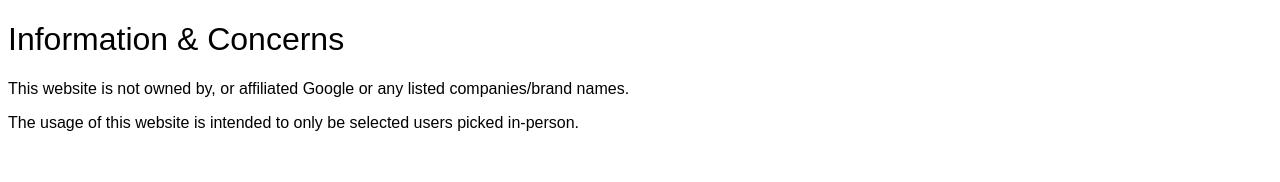
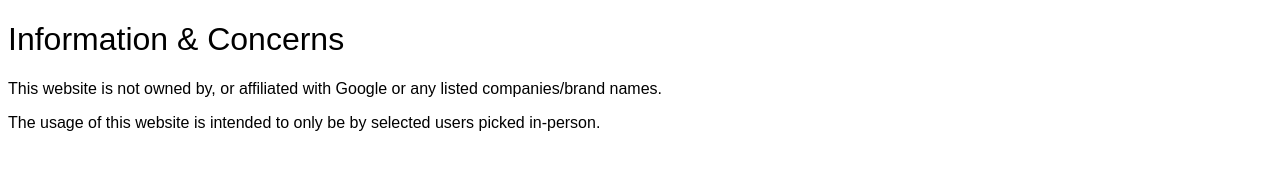
Before and after one commit to DunkyDouble/dunkysite, a SvelteKit app: page /info in a window 1280 px wide. Shown: the top 182 px of the page. Built offline with nearby package versions, Linux system fonts and the light colour scheme; a web font is replaced by a local one.

Commit message:
fix spelling errors

```diff
--- a/src/routes/info/+page.svelte
+++ b/src/routes/info/+page.svelte
@@ -1,7 +1,7 @@
 <main>
     <h1>Information & Concerns</h1>
-    <p>This website is not owned by, or affiliated Google or any listed companies/brand names.</p>
-    <p>The usage of this website is intended to only be selected users picked in-person.</p>
+    <p>This website is not owned by, or affiliated with Google or any listed companies/brand names.</p>
+    <p>The usage of this website is intended to only be by selected users picked in-person.</p>
     <br />
     <p>If you found this GitHub repository online, this is a small friends-only project only meant to be seen by people I know in real life.</p>
     <p>It's not intended for random people to use or share. I will not support you in running this repository yourself, or fixing problems with it.</p>
--- a/src/routes/privacy/+page.svelte
+++ b/src/routes/privacy/+page.svelte
@@ -1,6 +1,6 @@
 <main>
     <h1>Privacy Policy</h1>
-    <i>Effective by July 24rd, 2025</i>
+    <i>Effective by July 24th, 2025</i>
 
     <p>
         This Privacy Policy explains what information we collect when you use DunkySite
--- a/src/routes/terms/+page.svelte
+++ b/src/routes/terms/+page.svelte
@@ -1,6 +1,6 @@
 <main>
     <h1>Terms of Service</h1>
-    <i>Effective by July 24rd, 2025</i>
+    <i>Effective by July 24th, 2025</i>
 
     <p>
         By accessing and using this website ("DunkySite"),
```
